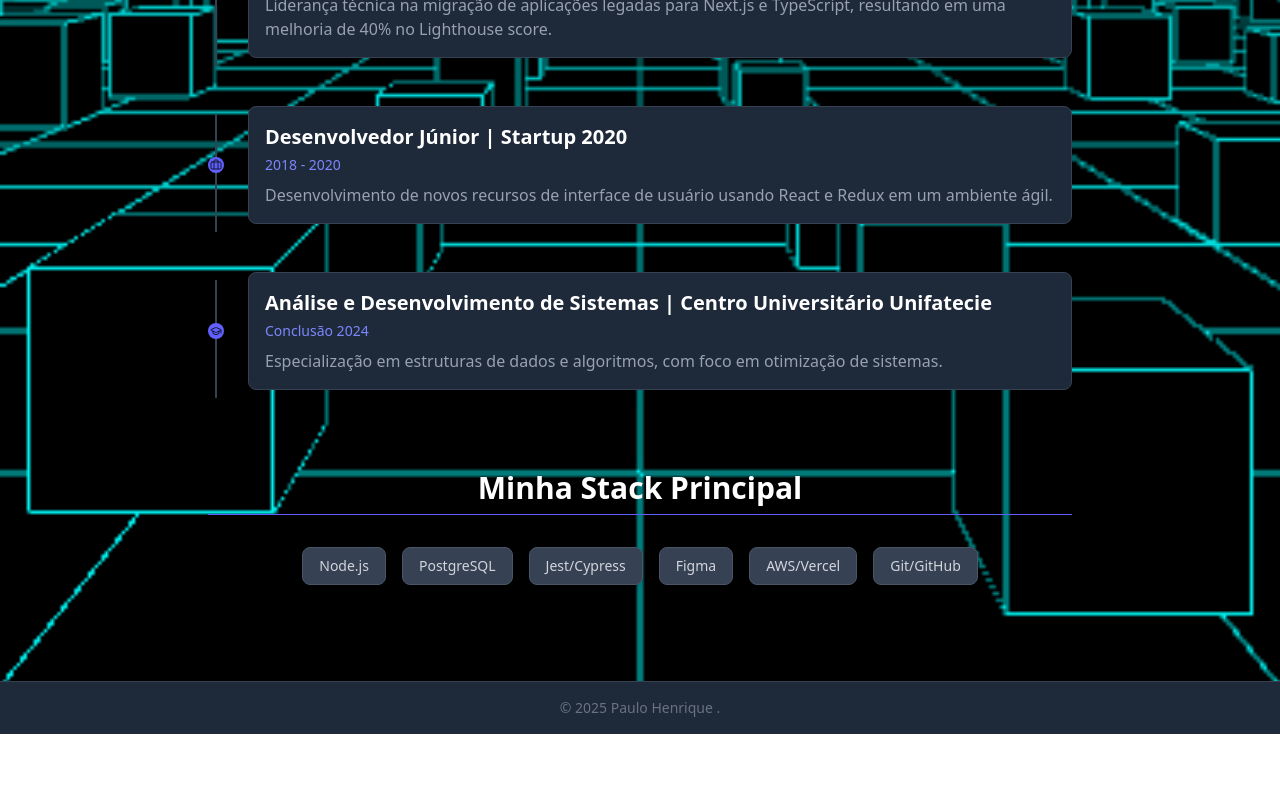
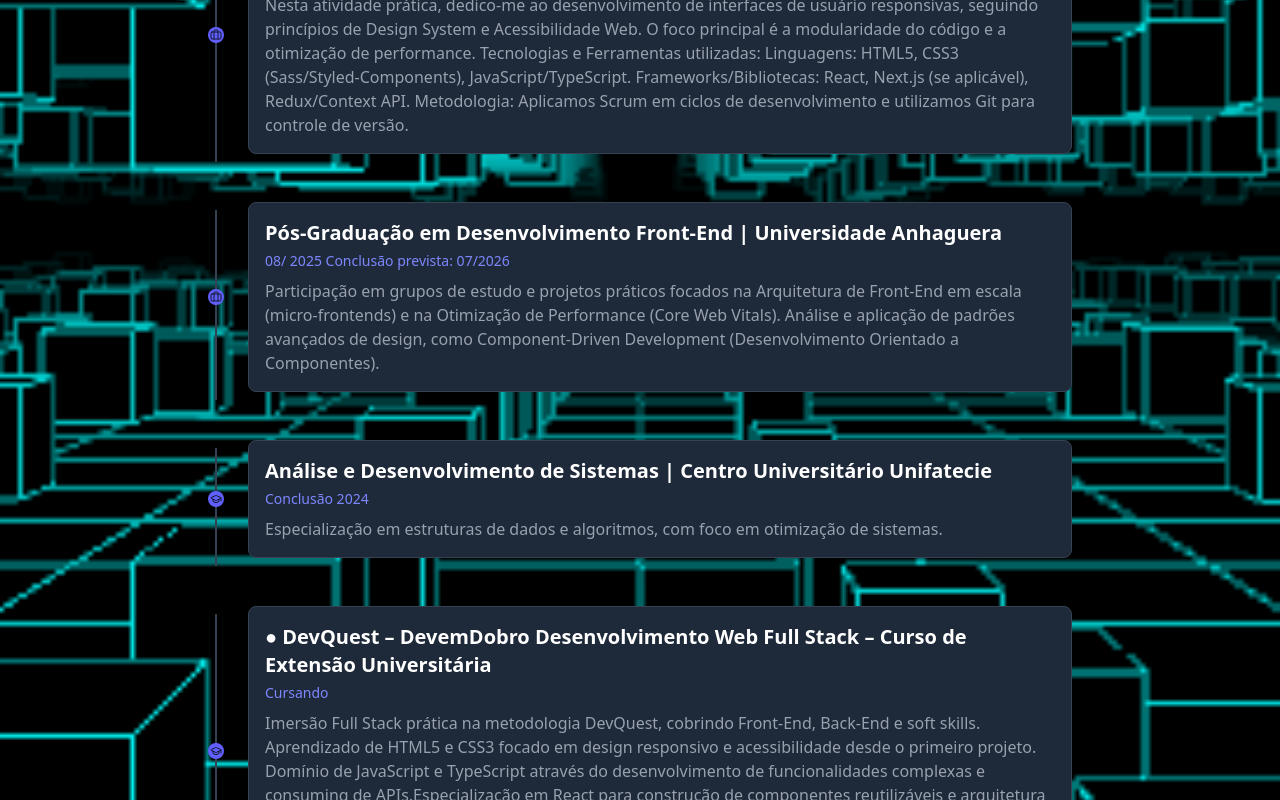
Before and after one commit to PauloHenrique993940/paulo-front-emd, a Next.js app: page /sobre in a window 1280 px wide. Shown: the part 960-1760 px from the top of the page. Before the commit the page ends 1694 px from the top, so only its background shows below. Built offline with nearby package versions, Linux system fonts and the light colour scheme.

Commit message:
atualizando

```diff
--- a/pages/index.js
+++ b/pages/index.js
@@ -196,7 +196,7 @@
               link="https://controle-financeiro-delta-steel.vercel.app/"
             />
             <ProjectCard
-              title="Dashboard Analítico"
+              title="Projeto marvel"
               description="Interface complexa para visualização de dados, utilizando gráficos e tabelas dinâmicas em tempo real."
               techs={['React', 'Framer Motion', 'API REST']}
               link="https://paulohenrique993940.github.io/projeto-marvel-mapadev-week-final-main/"
--- a/pages/sobre.js
+++ b/pages/sobre.js
@@ -3,7 +3,7 @@
 import Image from "next/image";
 import Link from "next/link";
 import { Geist, Geist_Mono } from "next/font/google";
-import { Code, Briefcase, Zap, GraduationCap } from "lucide-react";
+import { Code, Briefcase, Zap, GraduationCap, TextAlignCenter } from "lucide-react";
 
 // Importações de Fontes (Assumindo que estão configuradas globalmente, mas incluídas para clareza)
 const geistSans = Geist({ variable: "--font-geist-sans", subsets: ["latin"] });
@@ -34,18 +34,22 @@
 // --- Componente da Página Sobre Mim ---
 export default function SobrePage() {
     return (
-        <div className={`${geistSans.variable} font-sans min-h-screen  text-white`}>
+      <div
+        className={`${geistSans.variable} font-sans min-h-screen  text-white`}
+      >
         <Header />
 
         <main className="container mx-auto px-4 py-16 sm:py-24 max-w-4xl">
-
           {/* Título Principal */}
           <section className="text-center mb-16">
-                    <h1 className={`${geistMono.variable} font-mono text-5xl sm:text-6xl font-extrabold tracking-tighter mb-4 text-transparent bg-clip-text bg-gradient-to-r from-indigo-400 to-purple-400`}>
+            <h1
+              className={`${geistMono.variable} font-mono text-5xl sm:text-6xl font-extrabold tracking-tighter mb-4 text-transparent bg-clip-text bg-gradient-to-r from-indigo-400 to-purple-400`}
+            >
               Minha Jornada
             </h1>
             <p className="text-xl text-gray-300 max-w-3xl mx-auto">
-                        Desenvolvimento, inovação e a busca incessante por código de alta performance.
+              Desenvolvimento, inovação e a busca incessante por código de alta
+              performance.
             </p>
           </section>
 
@@ -57,10 +61,17 @@
                 <span>Quem Eu Sou</span>
               </h2>
               <p className="text-lg text-gray-300 mb-4">
-                            Eu sou Paulo Henrique Ferreira  França, desenvolvedor Front-end com **[X] anos** de experiência. Minha paixão é criar soluções web que não apenas pareçam boas, mas que também ofereçam uma experiência de usuário *extremamente* rápida e acessível.
+                Eu sou Paulo Henrique Ferreira França, desenvolvedor Front-end
+                com **[X] anos** de experiência. Minha paixão é criar soluções
+                web que não apenas pareçam boas, mas que também ofereçam uma
+                experiência de usuário *extremamente* rápida e acessível.
               </p>
               <p className="text-md text-gray-400">
-                            Minha jornada começou com HTML e CSS, mas rapidamente evoluiu para o ecossistema moderno do **React** e, mais especificamente, o **Next.js**. Acredito no poder do *Server-Side Rendering (SSR)* e na otimização contínua para entregar o melhor produto digital possível.
+                Minha jornada começou com HTML e CSS, mas rapidamente evoluiu
+                para o ecossistema moderno do **React** e, mais especificamente,
+                o **Next.js**. Acredito no poder do *Server-Side Rendering
+                (SSR)* e na otimização contínua para entregar o melhor produto
+                digital possível.
               </p>
             </div>
             <div className="md:col-span-1 flex justify-center">
@@ -86,17 +97,25 @@
               {/* Item de Experiência 1 */}
               <TimelineItem
                 icon={Briefcase}
-                            title="Desenvolvedor Sênior | TechCorp Solutions"
-                            subtitle="2020 - Presente"
-                            description="Liderança técnica na migração de aplicações legadas para Next.js e TypeScript, resultando em uma melhoria de 40% no Lighthouse score."
+                title="Graduação em Engenharia de Software EAD| Universidade Estácio"
+                subtitle="10/2025 Conclusão prevista: 09/2029"
+                description="
+                   Nesta atividade prática, dedico-me ao desenvolvimento de interfaces de usuário responsivas, seguindo princípios de Design System e Acessibilidade Web. O foco principal é a modularidade do código e a otimização de performance.
+                   Tecnologias e Ferramentas utilizadas:
+
+                   Linguagens: HTML5, CSS3 (Sass/Styled-Components), JavaScript/TypeScript.
+
+                   Frameworks/Bibliotecas: React, Next.js (se aplicável), Redux/Context API.
+
+                    Metodologia: Aplicamos Scrum em ciclos de desenvolvimento e utilizamos Git para controle de versão."
               />
 
               {/* Item de Experiência 2 */}
               <TimelineItem
                 icon={Briefcase}
-                            title="Desenvolvedor Júnior | Startup 2020"
-                            subtitle="2018 - 2020"
-                            description="Desenvolvimento de novos recursos de interface de usuário usando React e Redux em um ambiente ágil."
+                title="Pós-Graduação em Desenvolvimento Front-End | Universidade Anhaguera"
+                subtitle="08/ 2025 Conclusão prevista: 07/2026"
+                description="Participação em grupos de estudo e projetos práticos focados na Arquitetura de Front-End em escala (micro-frontends) e na Otimização de Performance (Core Web Vitals). Análise e aplicação de padrões avançados de design, como Component-Driven Development (Desenvolvimento Orientado a Componentes)."
               />
 
               {/* Item de Educação */}
@@ -106,6 +125,21 @@
                 subtitle="Conclusão 2024"
                 description="Especialização em estruturas de dados e algoritmos, com foco em otimização de sistemas."
               />
+              <TimelineItem
+                icon={GraduationCap}
+                title="●	DevQuest – DevemDobro Desenvolvimento Web Full Stack – Curso de Extensão Universitária  "
+                subtitle="Cursando"
+                description="
+                  Imersão Full Stack prática na metodologia DevQuest, cobrindo Front-End, Back-End e soft skills.
+                  Aprendizado de HTML5 e CSS3 focado em design responsivo e acessibilidade desde o primeiro projeto.
+                  Domínio de JavaScript e TypeScript através do desenvolvimento de funcionalidades complexas e consuming de APIs.Especialização em React para construção de componentes reutilizáveis e arquitetura de aplicações modernas.Prática intensiva em Git/GitHub e Terminal, essenciais para o trabalho em equipe e controle de versão profissional.
+                  Projetos de ponta a ponta, integrando Node.js, Banco de Dados (SQL/NoSQL) e preparando o aluno para a entrega de soluções reais."
+              />
+            </div>
+            <div>
+              <h1 className="text-3xl font-bold mb-8 mt-10 border-b border-indigo-500 pb-2 flex justify-center w-full">
+                Outros cursos apenas no cúrriculo
+              </h1>
             </div>
           </section>
 
@@ -115,7 +149,20 @@
               Minha Stack Principal
             </h2>
             <div className="flex flex-wrap justify-center gap-4">
-                        {['Node.js', 'PostgreSQL', 'Jest/Cypress', 'Figma', 'AWS/Vercel', 'Git/GitHub'].map(tool => (
+              {[
+                'Node.js',
+                'PostgreSQL',
+                'Jest/Cypress',
+                'Figma',
+                'AWS/Vercel',
+                'Git/GitHub',
+                'JavaScript',
+                'React.JS',
+                'hTML5 Semântico',
+                'Respónsividade',
+                'UX/UI'
+
+              ].map((tool) => (
                 <span
                   key={tool}
                   className="px-4 py-2 bg-gray-700 text-gray-300 rounded-lg text-sm font-medium shadow-md border border-gray-600 transition-transform hover:bg-indigo-600 hover:text-white"
@@ -125,7 +172,6 @@
               ))}
             </div>
           </section>
-
         </main>
 
         {/* Rodapé */}
```
Lines whose indentation alone changed are shown as unchanged.
